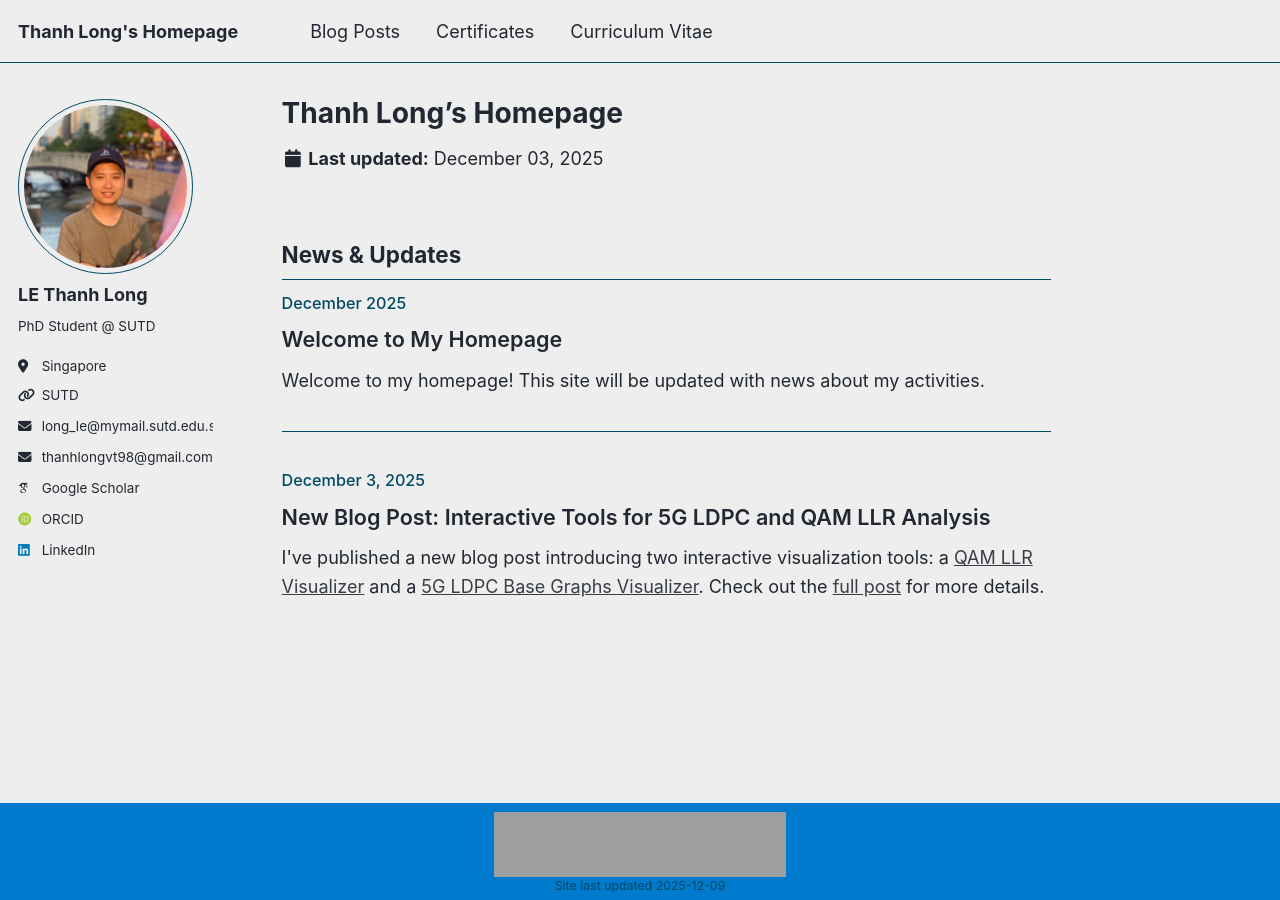
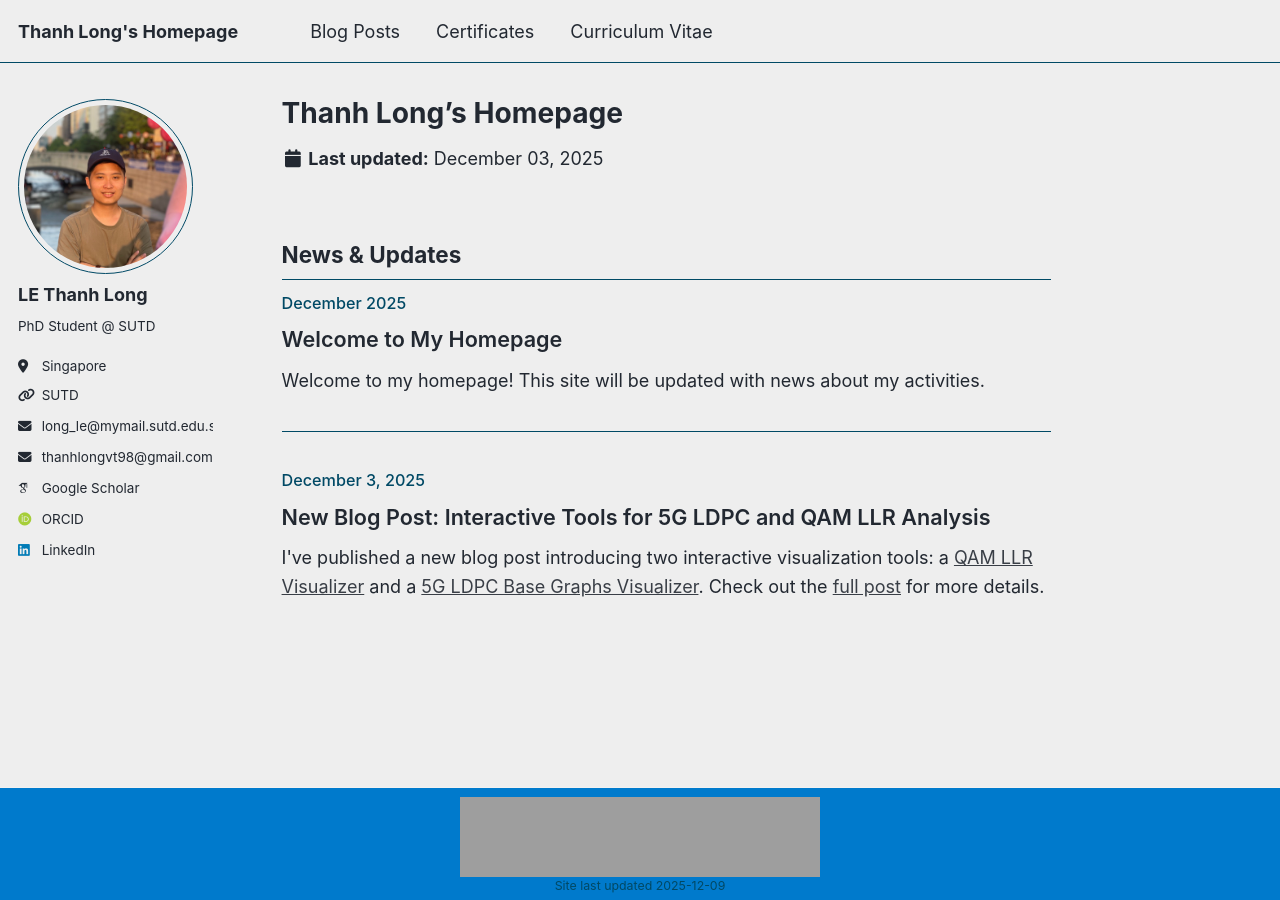
Before and after one commit to thanhlongvt98/thanhlongvt98.github.io, a Jekyll site: the page built from _pages/about.md, in a window 1280 px wide. Built offline with Jekyll 4.4.1, drawn with Linux system fonts in a browser that asks for light colours; some web fonts are replaced; a script bundle is joined from its source files by our own code; library files that are not in the unit come from our copies; grey boxes are pictures that could not be loaded.

Commit message:
add flag counter

```diff
--- a/_sass/layout/_footer.scss
+++ b/_sass/layout/_footer.scss
@@ -121,8 +121,8 @@
 
     img {
       width: auto;
-      max-width: 900px;
-      height: 65px;
+      max-width: 1100px;
+      height: 80px;
       display: block;
       margin: 0 auto;
       object-fit: contain;
```
